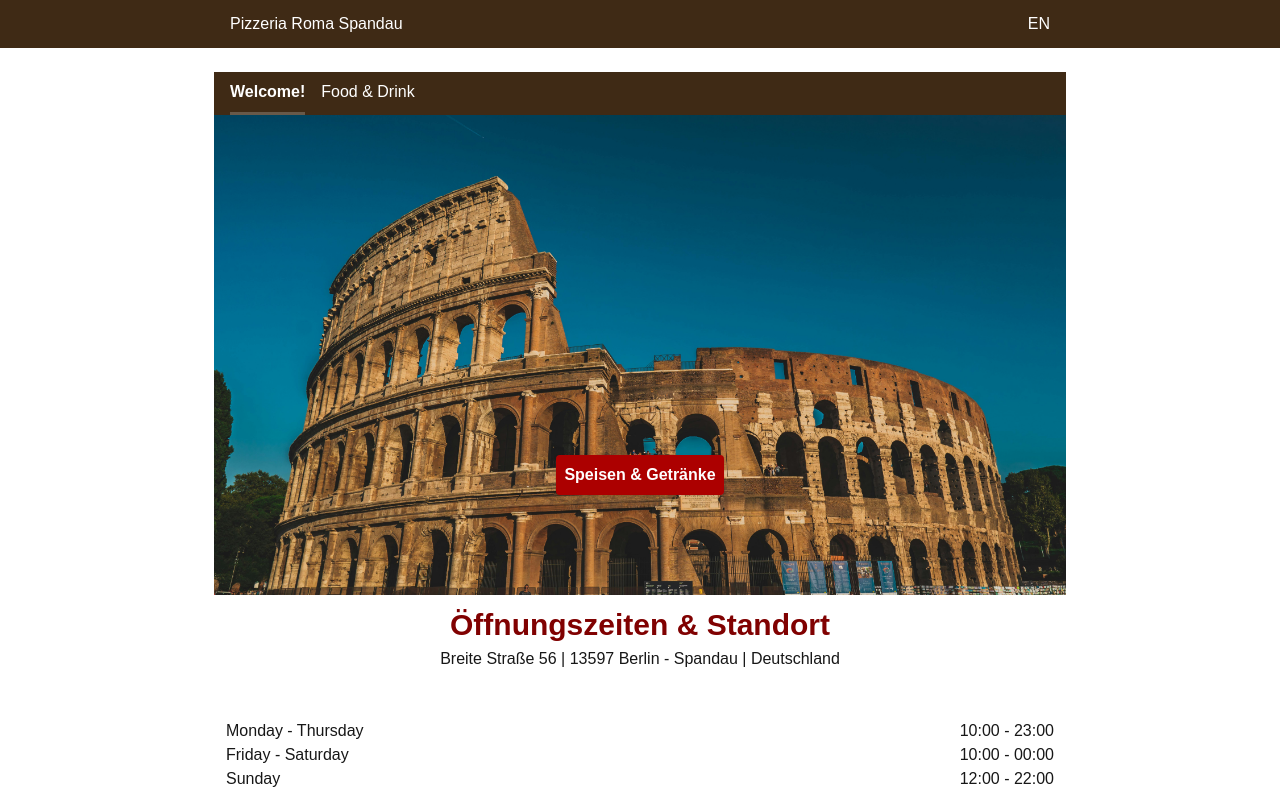
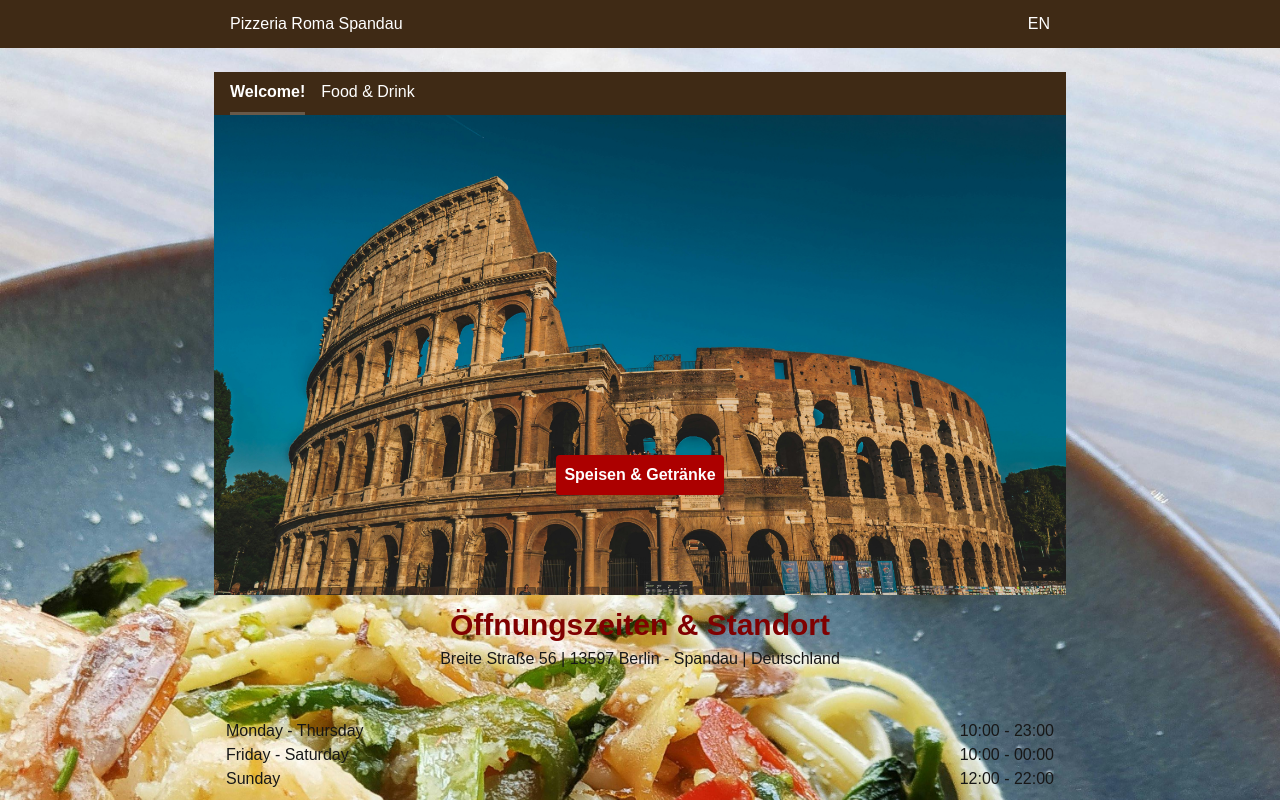
Before and after one commit to tulsidaskhatri/pizzeria-roma-spandau-website, a Next.js app: page / in a window 1280 px wide. Shown: the top 800 px of the page. Built offline with nearby package versions, Linux system fonts and the light colour scheme.

Commit message:
add background image in the root layout

```diff
--- a/src/app/layout.js
+++ b/src/app/layout.js
@@ -22,7 +22,8 @@ export default function RootLayout({ children }) {
   return (
     <html lang="en">
       <body
-        className={`${geistSans.variable} ${geistMono.variable} antialiased`}
+        style={{ backgroundImage: "url('/images/background.jpg')" }}
+        className={`${geistSans.variable} ${geistMono.variable} bg-cover antialiased`}
       >
         <Header />
         {children}
```
Also changed, not shown: public/images/background.jpg (added).
